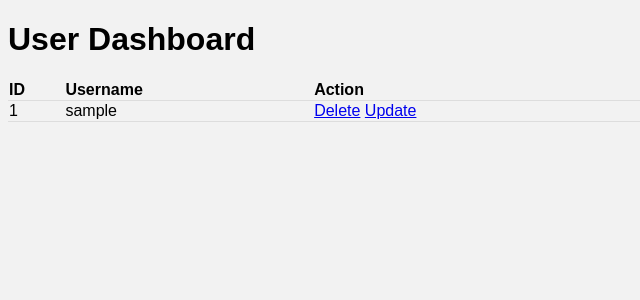
After one commit to syaddadSmiley/adhivasindo-project-api, a CodeIgniter 4 app: template app/Views/DashboardView.php in a window 1280 px wide. The commit adds this page. Shown: the top 300 px of the page, without its empty margins (0-640 px from the left). Run offline with PHP 8.4 and a stand-in for CodeIgniter, Linux system fonts and the light colour scheme; the template is opened without the code that fills it: most values are stand-ins (such as "Sample title", 1, 10 or a date in 2020); some libraries are stand-ins or nearby versions.

Commit message:
feat: Register, Authentication, Authorization, Dashboard break a while... load my stomach ^_^

```diff
--- a/app/Config/Filters.php
+++ b/app/Config/Filters.php
@@ -24,6 +24,7 @@ class Filters extends BaseConfig
         'honeypot'      => Honeypot::class,
         'invalidchars'  => InvalidChars::class,
         'secureheaders' => SecureHeaders::class,
+        'auth'         => \App\Filters\LoginFilter::class,
     ];
 
     /**
--- a/app/Controllers/LoginController.php
+++ b/app/Controllers/LoginController.php
@@ -27,6 +27,6 @@ class LoginController extends BaseController
 
         session()->set('user', $user);
 
-        return redirect()->to('/redeem');
+        return redirect()->to('/dashboard');
     }
 }
--- a/app/Controllers/RegisterController.php
+++ b/app/Controllers/RegisterController.php
@@ -14,14 +14,13 @@ class RegisterController extends BaseController
     {
         $userModel = new UserModel();
 
-        $user = $userModel->where('email', $this->request->getPost('email'))->first();
+        $user = $userModel->where('username', $this->request->getPost('username'))->first();
         if ($user) {
             return view('NavbarView').view('RegisterView');
         }
 
         $userModel->insert([
-            'name' => $this->request->getPost('name'),
-            'email' => $this->request->getPost('email'),
+            'username' => $this->request->getPost('name'),
             'password' => password_hash($this->request->getPost('password'), PASSWORD_DEFAULT),
         ]);
 
--- /dev/null
+++ b/app/Views/DashboardView.php
@@ -0,0 +1,52 @@
+<!DOCTYPE html>
+<html>
+<head>
+    <title>User Dashboard</title>
+    <style>
+        body {
+            font-family: Arial, sans-serif;
+            background-color: #f2f2f2;
+        }
+
+        table {
+            width: 50%;
+            border-collapse: collapse;
+        }
+
+        th, td {
+            width: max-content;
+            text-align: left;
+            border-bottom: 1px solid #ddd;
+        }
+
+        th {
+            background-color: #f2f2f2;
+        }
+
+        tr:hover {
+            background-color: #f5f5f5;
+        }
+    </style>
+</head>
+<body>
+    <h1>User Dashboard</h1>
+
+    <table>
+        <tr>
+            <th>ID</th>
+            <th>Username</th>
+            <th>Action</th>
+        </tr>
+        <?php foreach ($users as $user) : ?>
+            <tr>
+                <td><?php echo $user['id']; ?></td>
+                <td><?php echo $user['username']; ?></td>
+                <td>
+                    <a href="<?php echo base_url('user/delete/' . $user['id']); ?>">Delete</a>
+                    <a href="<?php echo base_url('user/update/' . $user['id']); ?>">Update</a>
+                </td>
+            </tr>
+        <?php endforeach; ?>
+    </table>
+</body>
+</html>
--- a/app/Views/LoginView.php
+++ b/app/Views/LoginView.php
@@ -55,8 +55,8 @@
     <div class="container">
         <h1>Login</h1>
         <form action="/login" method="POST">
-            <label for="email">Email:</label>
-            <input type="text" id="email" name="email" required><br><br>
+            <label for="username">Username:</label>
+            <input type="text" id="username" name="username" required><br><br>
             <label for="password">Password:</label>
             <input type="password" id="password" name="password" required><br><br>
             <input type="submit" value="Login">
--- a/app/Views/RegisterView.php
+++ b/app/Views/RegisterView.php
@@ -48,10 +48,6 @@
                 <input type="text" id="name" name="name" required>
             </div>
             <div class="form-group">
-                <label for="email">Email:</label>
-                <input type="email" id="email" name="email" required>
-            </div>
-            <div class="form-group">
                 <label for="password">Password:</label>
                 <input type="password" id="password" name="password" required>
             </div>
```
Also changed, not shown: app/Config/Routes.php (+5 -3 lines), app/Controllers/DashboardController.php (added, +16 -0 lines), app/Filters/LoginFilter.php (added, +50 -0 lines).
